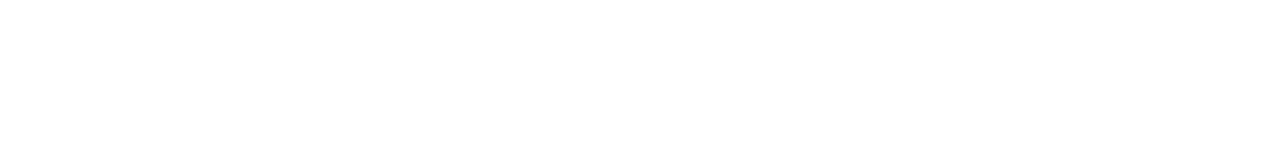
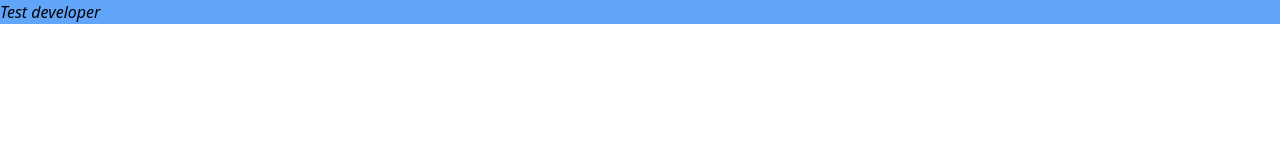
Before and after one commit to asnganje/weather_app, a website: page index.html in a window 1280 px wide. Drawn offline with Linux system fonts and the light colour scheme.

Commit message:
setup tailwind configuration

```diff
--- a/index.html
+++ b/index.html
@@ -3,9 +3,10 @@
 <head>
     <meta charset="UTF-8">
     <meta name="viewport" content="width=device-width, initial-scale=1.0">
+    <link href="./output.css" rel="stylesheet">
     <title>Weather App</title>
 </head>
 <body>
-
+    <h1 class="bg-blue-400 italic">Test developer</h1>
 </body>
 </html>
--- /dev/null
+++ b/package.json
@@ -0,0 +1,5 @@
+{
+  "devDependencies": {
+    "tailwindcss": "^3.4.3"
+  }
+}
--- a/styles.css
+++ b/styles.css
@@ -0,0 +1,3 @@
+@tailwind base;
+@tailwind components;
+@tailwind utilities;
--- /dev/null
+++ b/tailwind.config.js
@@ -0,0 +1,8 @@
+/** @type {import('tailwindcss').Config} */
+module.exports = {
+  content: ["./*.{html,js}"],
+  theme: {
+    extend: {},
+  },
+  plugins: [],
+}
```
Also changed, not shown: output.css (added), 2 other files.
